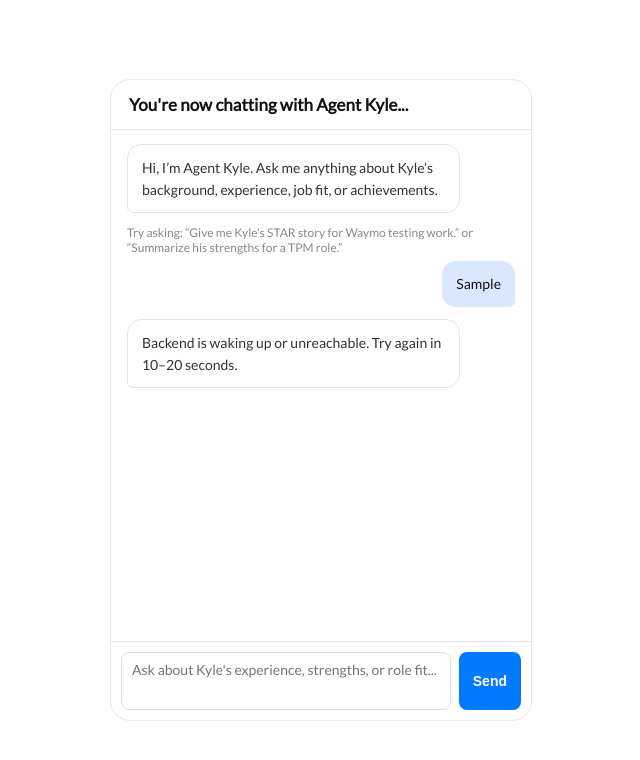
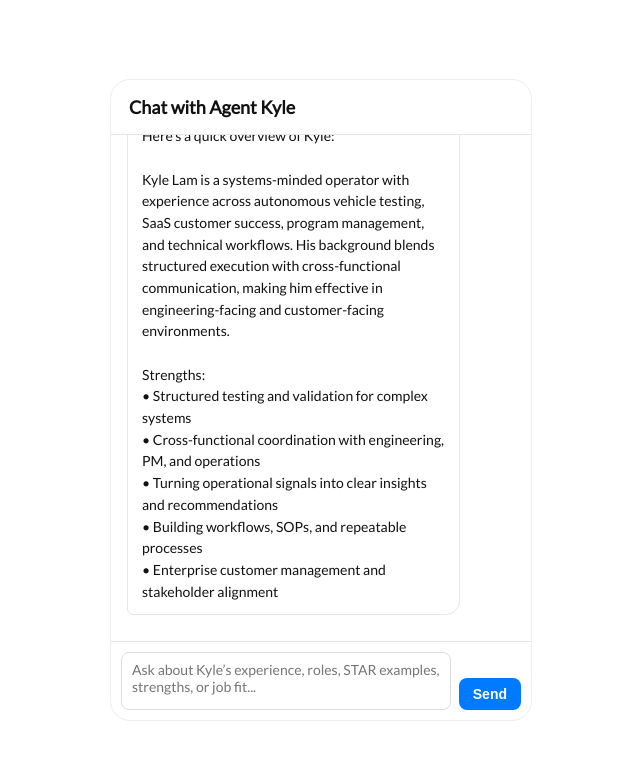
Before and after one commit to lamkyk/agentkyle-popup, a plain HTML site: page index.html in a window 1280 px wide. Both pictures are taken after typing "Sample" into the empty fields and a click on the button "Send". Shown: the whole page, without its empty margins (319-959 px from the left). Drawn offline with Linux system fonts and the light colour scheme; no server answers.

Commit message:
Update index.html

```diff
--- a/index.html
+++ b/index.html
@@ -2,9 +2,9 @@
 <html>
 <head>
   <meta charset="UTF-8" />
-  <title>Chat with AI Agent Kyle</title>
+  <title>Chat with Agent Kyle</title>
 
-  <!-- LATO FONT IMPORT -->
+  <!-- LATO FONT -->
   <link href="https://fonts.googleapis.com/css2?family=Lato:wght=300;400;700;900&display=swap" rel="stylesheet">
 
   <style>
@@ -12,7 +12,7 @@
       margin: 0;
       padding: 0;
       height: 100%;
-      background: transparent !important;
+      background: transparent;
       font-family: 'Lato', sans-serif;
       font-size: 14px;
       color: #333;
@@ -22,25 +22,24 @@
     }
 
     .shell {
-      width: min(420px, 100vw - 24px);
-      height: min(640px, 100vh - 40px);
+      width: min(420px, 100vw - 20px);
+      height: min(640px, 100vh - 20px);
       background: rgba(255,255,255,0.95);
       border-radius: 20px;
-      box-shadow: none !important;
+      border: 1px solid #eee;
       display: flex;
       flex-direction: column;
       overflow: hidden;
-      border: 1px solid #eaeaea;
     }
 
     .header {
-      padding: 14px 18px;
+      padding: 16px 18px;
       border-bottom: 1px solid #e6e6e6;
       background: transparent;
     }
 
     .title {
-      font-size: 17px;
+      font-size: 18px;
       font-weight: 900;
       color: #111;
     }
@@ -66,8 +65,8 @@
       padding: 12px 14px;
       border-radius: 14px;
       font-size: 14px;
+      white-space: pre-wrap;
       line-height: 1.55;
-      white-space: pre-wrap;
     }
 
     .bubble-user {
@@ -77,9 +76,9 @@
     }
 
     .bubble-bot {
-      background: #ffffff;
+      background: #fff;
       border: 1px solid #e6e6e6;
-      color: #333;
+      color: #111;
       border-bottom-left-radius: 6px;
     }
 
@@ -87,8 +86,8 @@
       display: flex;
       padding: 10px;
       border-top: 1px solid #e6e6e6;
-      background: transparent;
       gap: 8px;
+      align-items: flex-end;
     }
 
     #input {
@@ -113,6 +112,7 @@
       border: none;
       cursor: pointer;
     }
+
     #sendBtn:hover { background: #0063d6; }
   </style>
 </head>
@@ -121,89 +121,178 @@
 <div class="shell">
 
   <div class="header">
-    <div class="title">You're now chatting with Agent Kyle...</div>
+    <div class="title">Chat with Agent Kyle</div>
   </div>
 
   <div id="chatBody"></div>
 
   <div id="inputBar">
-    <textarea id="input" placeholder="Ask about Kyle's experience, strengths, or role fit..."></textarea>
+    <textarea id="input" placeholder="Ask about Kyle’s experience, roles, STAR examples, strengths, or job fit..."></textarea>
     <button id="sendBtn">Send</button>
   </div>
 </div>
 
 <script>
-const BACKEND = "https://agentkyle-backend.onrender.com/query";  // ← your backend
+/* ------------------------------------------------------
+   KNOWLEDGE BASE: Resume + Work Experience + STAR Stories
+---------------------------------------------------------*/
 
-// UI helpers
-function addMsg(type,text){
-  const row=document.createElement("div");
-  row.className="msg-row "+(type==="user"?"msg-user":"msg-bot");
-  const bubble=document.createElement("div");
-  bubble.className="bubble "+(type==="user"?"bubble-user":"bubble-bot");
-  bubble.textContent=text;
+const KB = {
+  profile: {
+    overview:
+      "Kyle Lam is a systems-minded operator with experience across autonomous vehicle testing, SaaS customer success, program management, and technical workflows. His background blends structured execution with cross-functional communication, making him effective in engineering-facing and customer-facing environments.",
+    strengths: [
+      "Structured testing and validation for complex systems",
+      "Cross-functional coordination with engineering, PM, and operations",
+      "Turning operational signals into clear insights and recommendations",
+      "Building workflows, SOPs, and repeatable processes",
+      "Enterprise customer management and stakeholder alignment"
+    ]
+  },
+
+  roles: [
+    {
+      id: "waymo_sse",
+      title: "Sr. Systems Engineering Test Conductor",
+      org: "Waymo",
+      keywords: ["waymo","av","sensor","testing","validation","autonomous"],
+      summary:
+        "Led structured AV sensor and behavior validation for next-generation releases. Partnered with perception, behavior, and hardware teams to design and execute test campaigns, ensuring safety and reliability ahead of ODD expansion.",
+      star: {
+        situation:
+          "Waymo was preparing multiple next-gen sensor and behavior updates, but lacked a structured method for validating reliability before advancing the ODD roadmap.",
+        task:
+          "Kyle was responsible for designing and operating test campaigns that would expose edge cases early and provide engineers confidence in readiness.",
+        action: [
+          "Created detailed test plans and execution workflows",
+          "Partnered with hardware, perception, and behavior teams",
+          "Authored SOPs to standardize operator execution",
+          "Built dashboards for throughput, coverage, and scenario tracking"
+        ],
+        result: [
+          "Unblocked several engineering releases",
+          "Improved milestone predictability",
+          "Accelerated pre-deployment validation cycles"
+        ]
+      }
+    },
+    {
+      id: "waymo_ops",
+      title: "Rider Operations / AV Instructor",
+      org: "Waymo",
+      keywords: ["rider","operations","ux","on-road","autonomous"],
+      summary:
+        "Executed real-world rider scenarios and captured UX, operational, and behavioral insights to shape readiness for scaled rider operations."
+    },
+    {
+      id: "narvar",
+      title: "Enterprise Customer Success Manager",
+      org: "Narvar",
+      keywords: ["saas","customer","enterprise","cs","retail"],
+      summary:
+        "Owned enterprise accounts for major retail brands. Ran QBRs, onboarding, and product configuration to deliver measurable value."
+    }
+  ]
+};
+
+/* ------------------------------------------------------
+   NATURAL RESPONSE ENGINE
+---------------------------------------------------------*/
+
+function naturalize(text) {
+  // Add light conversational flow
+  const openers = [
+    "Sure, here’s a clear breakdown:",
+    "Absolutely — here’s how to think about it:",
+    "Here’s a concise, natural explanation:",
+    "Let me walk through this in a clear way:",
+  ];
+  return openers[Math.floor(Math.random()*openers.length)] + "\n\n" + text;
+}
+
+function findRoleByKeywords(q) {
+  const lower = q.toLowerCase();
+  return KB.roles.find(r => r.keywords.some(k => lower.includes(k)));
+}
+
+function buildStar(role) {
+  let out = "";
+  out += "**Situation:** " + role.star.situation + "\n\n";
+  out += "**Task:** " + role.star.task + "\n\n";
+  out += "**Action:**\n" + role.star.action.map(a=>"• "+a).join("\n") + "\n\n";
+  out += "**Result:**\n" + role.star.result.map(r=>"• "+r).join("\n");
+  return out;
+}
+
+function buildAnswer(q) {
+  const lower = q.toLowerCase();
+
+  if (lower.includes("strength")) {
+    return naturalize(
+      "Kyle’s core strengths include:\n" +
+      KB.profile.strengths.map(s=>"• "+s).join("\n")
+    );
+  }
+
+  const role = findRoleByKeywords(q);
+  if (role) {
+    if (lower.includes("star")) {
+      return naturalize(buildStar(role));
+    }
+    return naturalize(role.summary);
+  }
+
+  if (lower.includes("tell me about yourself")) {
+    return naturalize(
+      "Kyle blends AV systems testing, SaaS customer success, and structured program execution. He’s operated at the intersection of engineering, operations, and customer experience — building reliable workflows, shaping test programs, and driving partner outcomes."
+    );
+  }
+
+  return naturalize(
+    "Here’s a quick overview of Kyle:\n\n" +
+    KB.profile.overview + "\n\n" +
+    "Strengths:\n" + KB.profile.strengths.map(s=>"• "+s).join("\n")
+  );
+}
+
+/* ------------------------------------------------------
+   UI & Messaging
+---------------------------------------------------------*/
+
+const chatBody = document.getElementById("chatBody");
+const input = document.getElementById("input");
+const sendBtn = document.getElementById("sendBtn");
+
+function addMsg(type, text) {
+  const row = document.createElement("div");
+  row.className = "msg-row " + (type==="user"?"msg-user":"msg-bot");
+  const bubble = document.createElement("div");
+  bubble.className = "bubble " + (type==="user"?"bubble-user":"bubble-bot");
+  bubble.innerHTML = text;
   row.appendChild(bubble);
   chatBody.appendChild(row);
-  chatBody.scrollTop=chatBody.scrollHeight;
+  chatBody.scrollTop = chatBody.scrollHeight;
 }
 
-function addMeta(t){
-  const m=document.createElement("div");
-  m.style.fontSize="12px";
-  m.style.color="#888";
-  m.style.margin="6px 0";
-  m.textContent=t;
-  chatBody.appendChild(m);
-  chatBody.scrollTop=chatBody.scrollHeight;
+function send() {
+  const q = input.value.trim();
+  if (!q) return;
+  addMsg("user", q);
+  input.value = "";
+  const ans = buildAnswer(q);
+  addMsg("bot", ans);
 }
 
-// SEND MESSAGE → BACKEND
-async function sendMessage(q){
-  try {
-    const res = await fetch(BACKEND, {
-      method: "POST",
-      headers: { "Content-Type":"application/json" },
-      body: JSON.stringify({ query: q })
-    });
+sendBtn.onclick = send;
 
-    if (!res.ok) throw new Error("Backend error");
-
-    const data = await res.json();
-    return data.answer || "No response.";
-  }
-  catch (e){
-    return "Backend is waking up or unreachable. Try again in 10–20 seconds.";
-  }
-}
-
-// UI logic
-const chatBody=document.getElementById("chatBody");
-const input=document.getElementById("input");
-const sendBtn=document.getElementById("sendBtn");
-
-async function send(){
-  const q=input.value.trim();
-  if(!q) return;
-
-  addMsg("user", q);
-  input.value="";
-
-  const reply = await sendMessage(q);
-  addMsg("bot", reply);
-}
-
-sendBtn.onclick=send;
-input.addEventListener("keydown", e=>{
-  if(e.key==="Enter" && !e.shiftKey){
+input.addEventListener("keydown", e => {
+  if (e.key === "Enter" && !e.shiftKey) {
     e.preventDefault();
     send();
   }
 });
 
-// Initial welcome
-addMsg("bot","Hi, I’m Agent Kyle. Ask me anything about Kyle’s background, experience, job fit, or achievements.");
-addMeta("Try asking: “Give me Kyle’s STAR story for Waymo testing work.” or “Summarize his strengths for a TPM role.”");
-
+addMsg("bot", "Hi, I’m Agent Kyle. Ask me anything about Kyle’s experience, STAR stories, strengths, or how he fits a role.");
 </script>
 
 </body>
```
